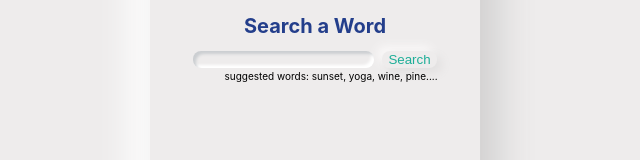
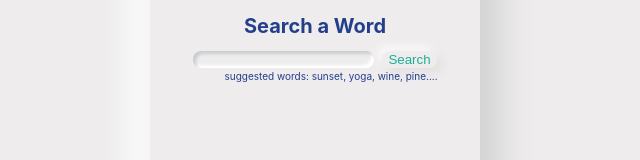
Before and after one commit to PaoPao27402/Dictionary-app, a React (Create React App) app: page / in a window 1280 px wide. Shown: the part 344-504 px from the top of the page, without its empty margins (325-965 px from the left). Built offline with nearby package versions, Linux system fonts and the light colour scheme; the HTML template or start-up script is replaced by a standard one.

Commit message:
update css

```diff
--- a/src/Results.js
+++ b/src/Results.js
@@ -14,7 +14,6 @@ export default function Results(props){
                      </div>
                  )
              })}
-
             {props.results.meanings.map(function (meaning, index) {
                return (
                    <div key={index}>
--- a/src/Search.css
+++ b/src/Search.css
@@ -36,11 +36,13 @@
   }
 
   h2{
+    color:#233e8b;
     font-size: 20px;
     margin-top: 10px;
   }
 
   h3{
+    color:#233e8b;
     font-size: 15px;
     text-align: center;
     padding-top: 3px;
@@ -58,6 +60,7 @@
   }
 
   .hint{
+    color:#233e8b;
     font-size: 10px;
     margin-top: 2px;
     display: flex;
```
